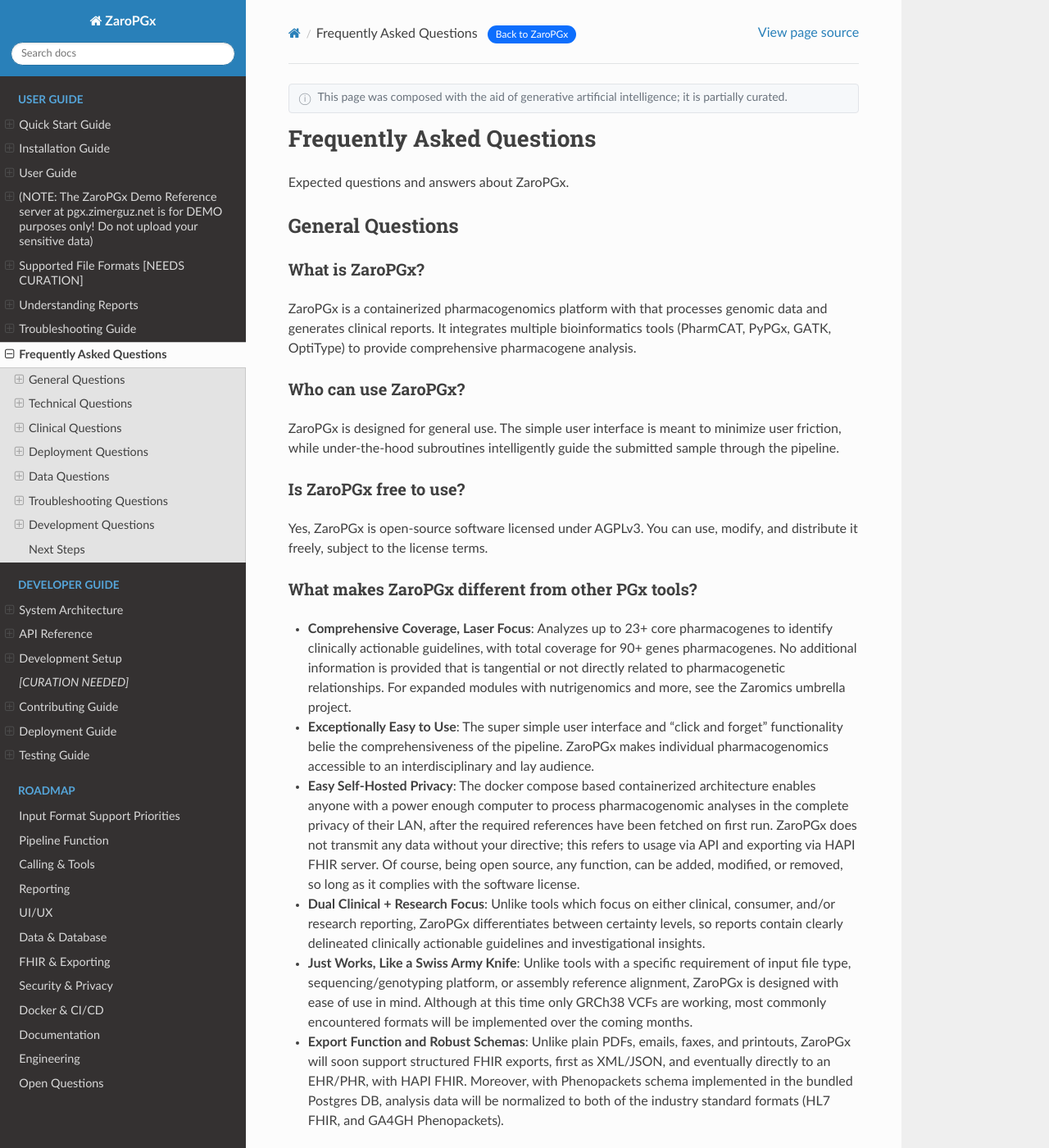
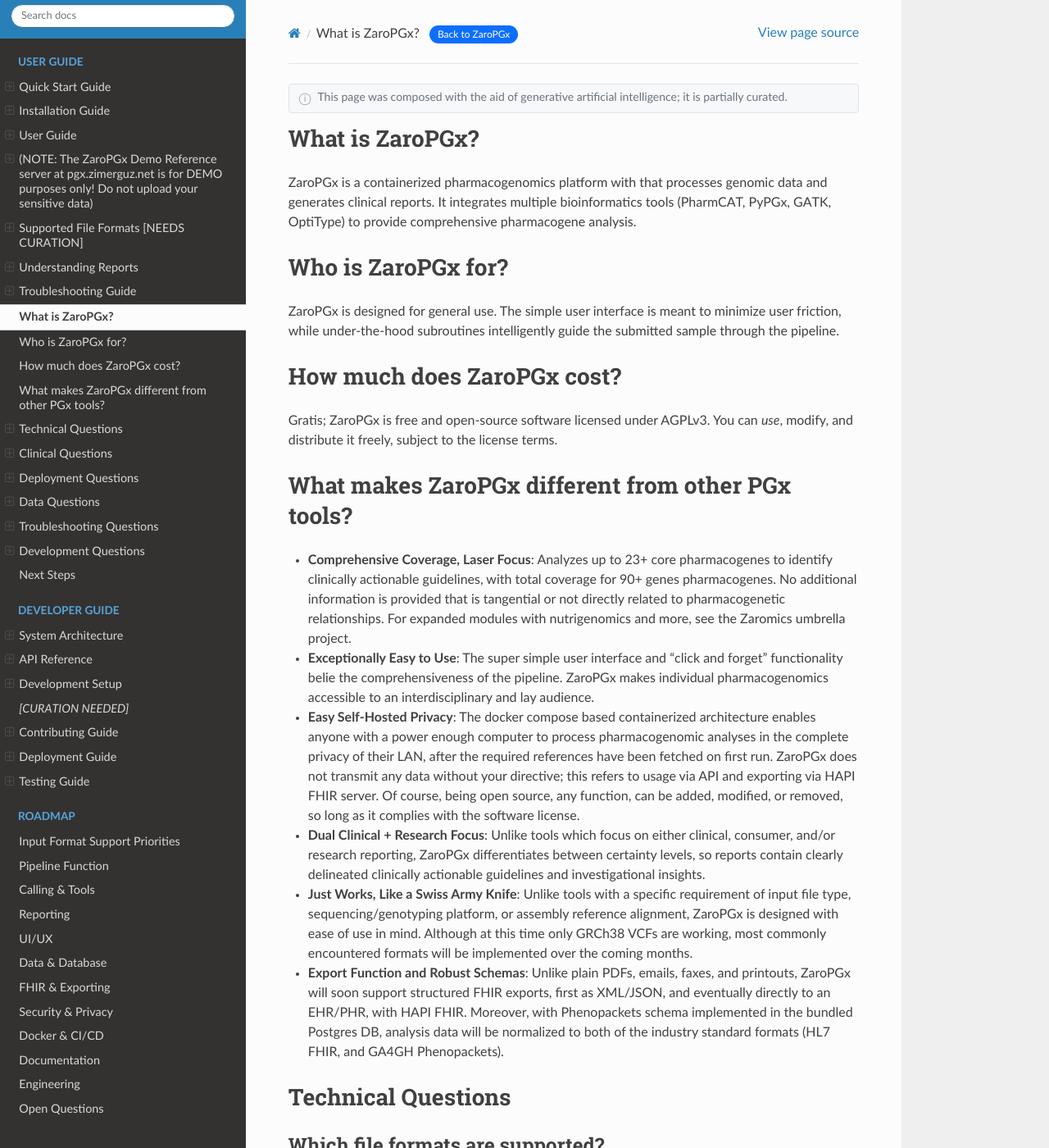
Before and after one commit to Zaroganos/ZaroPGx, a Sphinx documentation site: the page built from docs/user/faq.md, in a window 1280 px wide and 1400 px high. Shown: the whole window at 82% size. Built offline with Sphinx 7.4.7 and the Read the Docs theme 3.1.0, drawn with Linux system fonts in a browser that asks for light colours; some of the changed text lies outside the part shown.

Commit message:
docs improvement

```diff
--- a/docs/user/faq.md
+++ b/docs/user/faq.md
@@ -1,24 +1,18 @@
 ---
 title: Frequently Asked Questions
 ---
-
-# Frequently Asked Questions
-
-Expected questions and answers about ZaroPGx.
-
-## General Questions
 
 ### What is ZaroPGx?
 
 ZaroPGx is a containerized pharmacogenomics platform with that processes genomic data and generates clinical reports. It integrates multiple bioinformatics tools (PharmCAT, PyPGx, GATK, OptiType) to provide comprehensive pharmacogene analysis.
 
-### Who can use ZaroPGx?
+### Who is ZaroPGx for?
 
 ZaroPGx is designed for general use. The simple user interface is meant to minimize user friction, while under-the-hood subroutines intelligently guide the submitted sample through the pipeline.
 
-### Is ZaroPGx free to use?
+### How much does ZaroPGx cost?
 
-Yes, ZaroPGx is open-source software licensed under AGPLv3. You can use, modify, and distribute it freely, subject to the license terms.
+Gratis; ZaroPGx is free and open-source software licensed under AGPLv3. You can *use*, modify, and distribute it freely, subject to the license terms.
 
 ### What makes ZaroPGx different from other PGx tools?
 
@@ -31,13 +25,14 @@
 
 ## Technical Questions
 
-### What file formats are supported?
+### Which file formats are supported?
 
 ZaroPGx supports:
-- **VCF**: Variant Call Format
-- **BAM**: Binary Alignment Map
-- **CRAM**: Compressed BAM
-- **SAM**: Sequence Alignment Map
+- **VCF**: Variant Call Format (now)
+- **BAM**: Binary Alignment Map (soon)
+- **CRAM**: Compressed BAM (soon)
+- **SAM**: Sequence Alignment Map (soon
+)
 - **FASTQ**: Raw sequencing data. Paired reads preferred.
 
 ### What reference genomes are supported?
```
